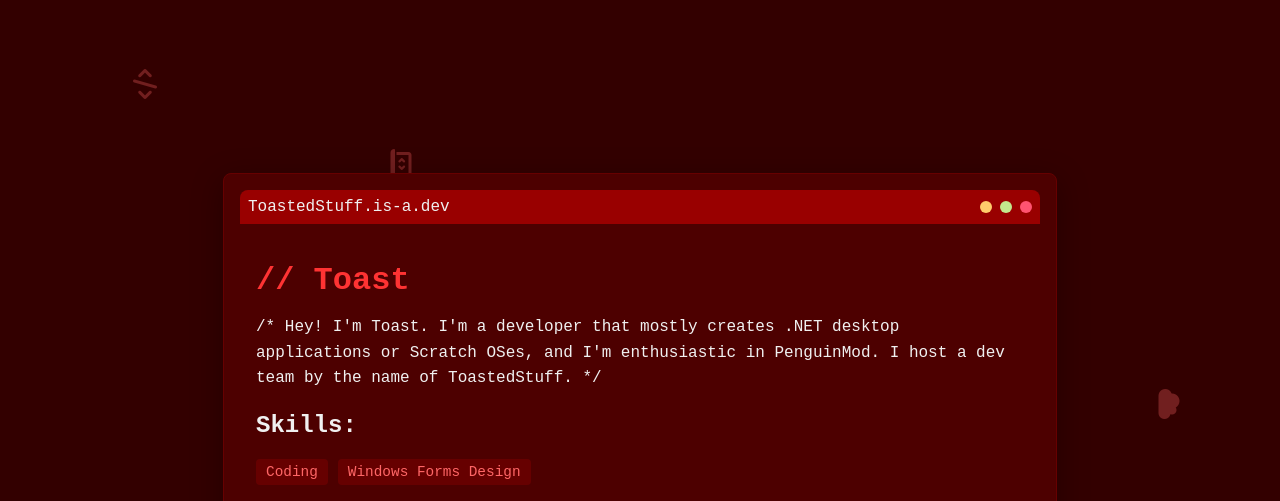
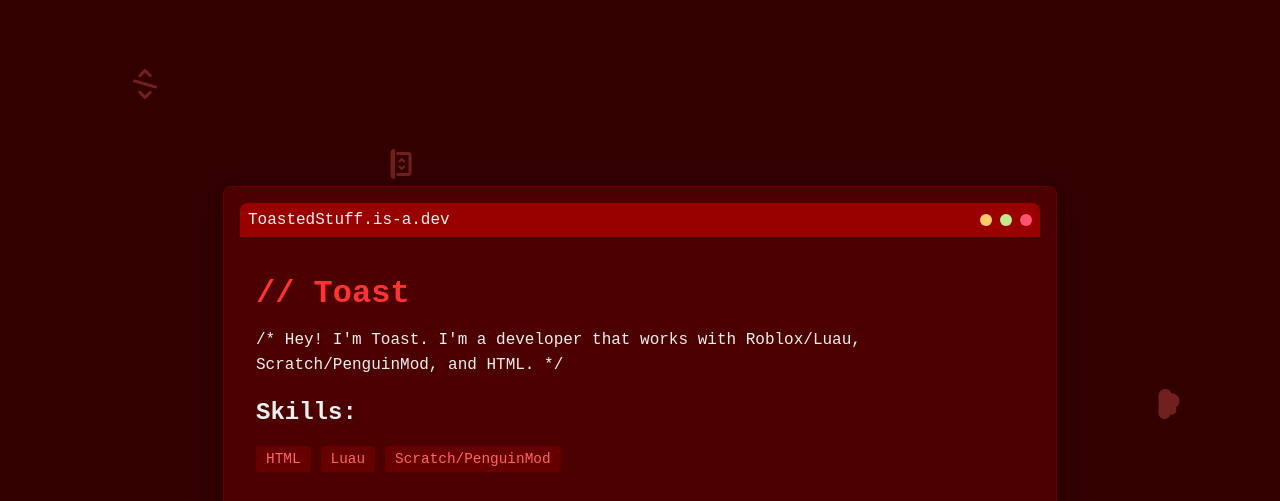
Before and after one commit to bpr1ch3/bpr1ch3.github.io, a plain HTML site: page index.html in a window 1280 px wide. Shown: the top 501 px of the page. Drawn offline with Linux system fonts and the light colour scheme.

Commit message:
Update index.html

```diff
--- a/index.html
+++ b/index.html
@@ -192,15 +192,18 @@
         </div>
         <div class="content">
             <h1>// Toast</h1>
-            <p>/* Hey! I'm Toast. I'm a developer that mostly creates .NET desktop applications or Scratch OSes, and I'm enthusiastic in PenguinMod. I host a dev team by the name of ToastedStuff. */</p>
+            <p>/* Hey! I'm Toast. I'm a developer that works with Roblox/Luau, Scratch/PenguinMod, and HTML. */</p>
 
             <h2>Skills:</h2>
             <ul class="skill-list">
                 <li class="skill-item">
-                    Coding
+                    HTML
                 </li>
                 <li class="skill-item">
-                    Windows Forms Design
+                    Luau
+                </li>
+                <li class="skill-item">
+                    Scratch/PenguinMod
                 </li>
             </ul>
 
```
